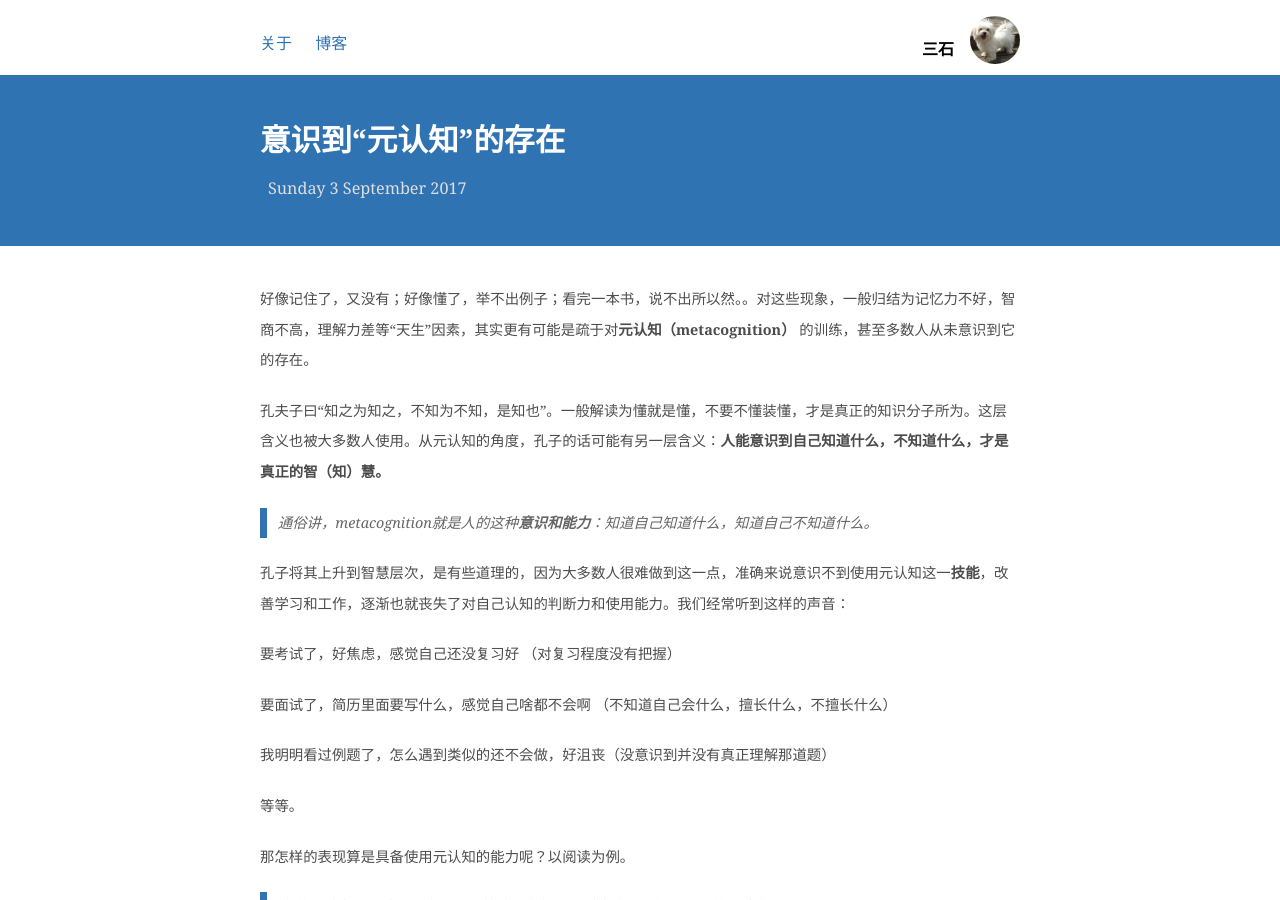
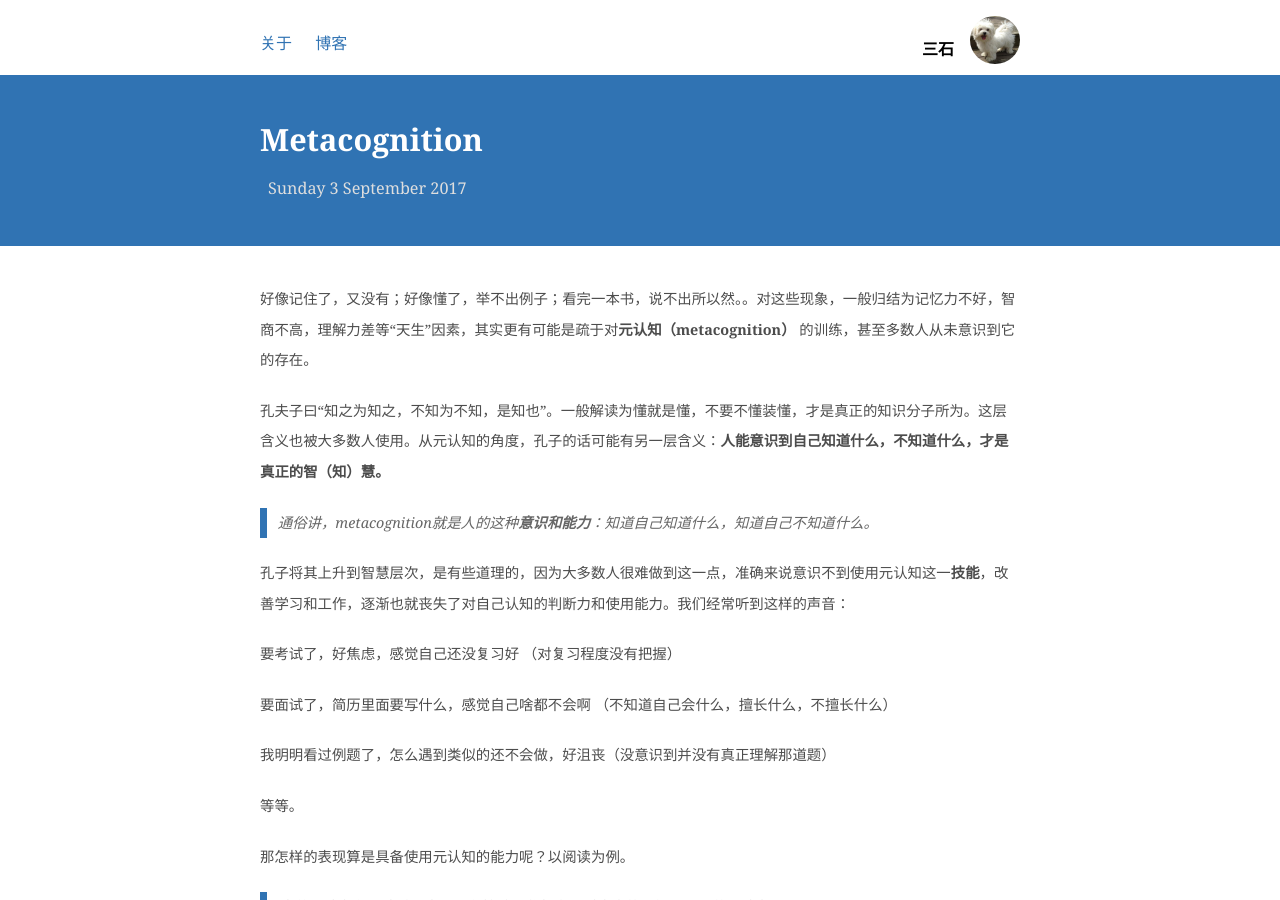
Before and after one commit to shirleysteve/1, a Jekyll site: the page built from _posts/2017-09-03-元认知.md, in a window 1280 px wide and 900 px high. Built offline with Jekyll 4.4.1, drawn with Linux system fonts in a browser that asks for light colours; nearby versions of some CDN libraries; comment, search, counter and statistics services are not loaded.

Commit message:
Update 2017-09-03-元认知.md

```diff
--- a/_posts/2017-09-03-元认知.md
+++ b/_posts/2017-09-03-元认知.md
@@ -1,7 +1,7 @@
 ---
 layout: post
 
-title: 意识到“元认知”的存在
+title: Metacognition
 ---
 
 好像记住了，又没有；好像懂了，举不出例子；看完一本书，说不出所以然。。对这些现象，一般归结为记忆力不好，智商不高，理解力差等“天生”因素，其实更有可能是疏于对**元认知（metacognition）** 的训练，甚至多数人从未意识到它的存在。
```
